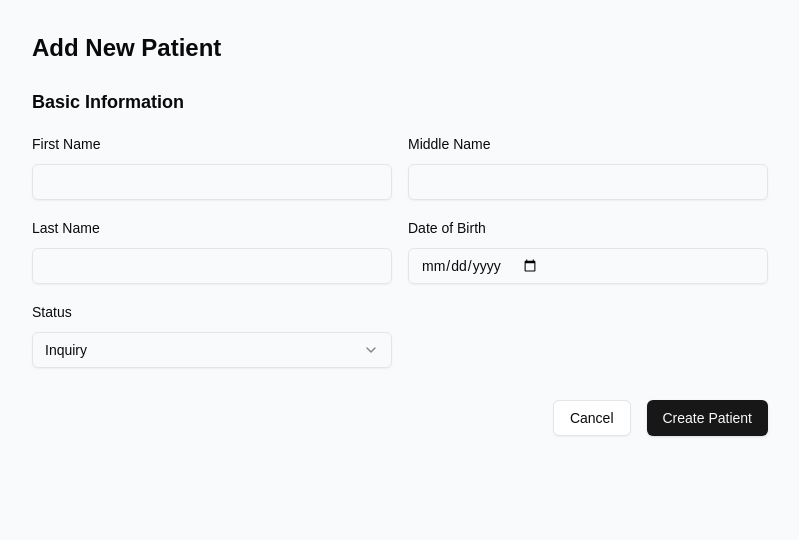
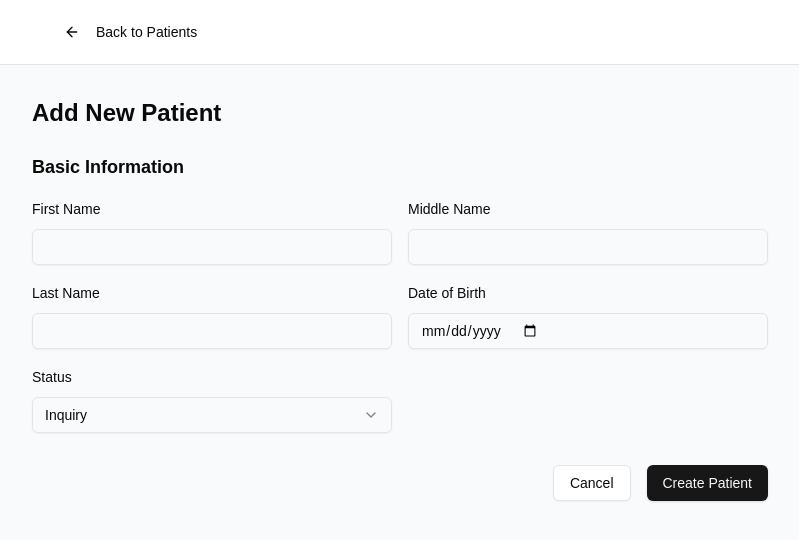
Before and after one commit to imccorve/provider-dashboard, a Next.js app in the folder client/: page /add in a window 1280 px wide. Shown: the top 540 px of the page, without its empty margins (240-1039 px from the left). Built offline with nearby package versions, Linux system fonts and the light colour scheme.

Commit message:
Create reusable navigation bar component

```diff
--- a/client/src/app/add/page.tsx
+++ b/client/src/app/add/page.tsx
@@ -5,6 +5,7 @@ import { Button } from "@/components/ui/button";
 import { usePatientForm } from "@/hooks/usePatientForm";
 import { PatientFormFields } from "@/components/patient-form-field";
 import { useSWRConfig } from "swr";
+import { NavigationBar } from "@/components/header";
 
 export default function AddPatient() {
   const router = useRouter();
@@ -46,6 +47,8 @@ export default function AddPatient() {
 
   return (
     <div className="min-h-screen bg-gray-50">
+      <NavigationBar />
+
       <div className="max-w-3xl mx-auto px-4 py-8">
         <h1 className="text-2xl font-bold mb-6">Add New Patient</h1>
 
--- a/client/src/app/patients/[id]/page.tsx
+++ b/client/src/app/patients/[id]/page.tsx
@@ -7,6 +7,9 @@ import { Card, CardContent, CardHeader, CardTitle } from "@/components/ui/card";
 import { Label } from "@/components/ui/label";
 import { Patient } from "@/types/patient";
 import EditPanel from "./components/edit-panel";
+import { Button } from "@/components/ui/button";
+import { Pencil } from "lucide-react";
+import { NavigationBar } from "@/components/header";
 
 const fetcher = (url: string) => fetch(url).then((res) => res.json());
 
@@ -28,7 +31,15 @@ export default function PatientDetail() {
 
   return (
     <div className="min-h-screen bg-gray-50">
-
+      <NavigationBar
+        containerWidth="max-w-7xl"
+        rightContent={
+          <Button onClick={() => setIsEditingOpen(true)}>
+            <Pencil className="w-4 h-4 mr-2" />
+            Edit Patient Information
+          </Button>
+        }
+      />
       {/* Main Content */}
       <div className="max-w-7xl mx-auto px-4 sm:px-6 lg:px-8 py-8">
         <div className="space-y-6">
--- /dev/null
+++ b/client/src/components/header.tsx
@@ -0,0 +1,35 @@
+"use client";
+
+import { useRouter } from "next/navigation";
+import { Button } from "@/components/ui/button";
+import { ArrowLeft } from "lucide-react";
+
+interface NavigationBarProps {
+  rightContent?: React.ReactNode;
+  containerWidth?: "max-w-3xl" | "max-w-7xl";
+}
+
+export function NavigationBar({
+  rightContent,
+  containerWidth = "max-w-3xl",
+}: NavigationBarProps) {
+  const router = useRouter();
+
+  return (
+    <div className="bg-white border-b">
+      <div className={`${containerWidth} mx-auto px-4 sm:px-6 lg:px-8`}>
+        <div className="flex justify-between items-center h-16">
+          <Button
+            variant="ghost"
+            onClick={() => router.push("/")}
+            className="flex items-center"
+          >
+            <ArrowLeft className="w-4 h-4 mr-2" />
+            Back to Patients
+          </Button>
+          {rightContent}
+        </div>
+      </div>
+    </div>
+  );
+}
```
Also changed, not shown: client/src/components/ui/label.tsx (line endings or trailing spaces), 1 other file (tests, documents, lock files or other folders).
